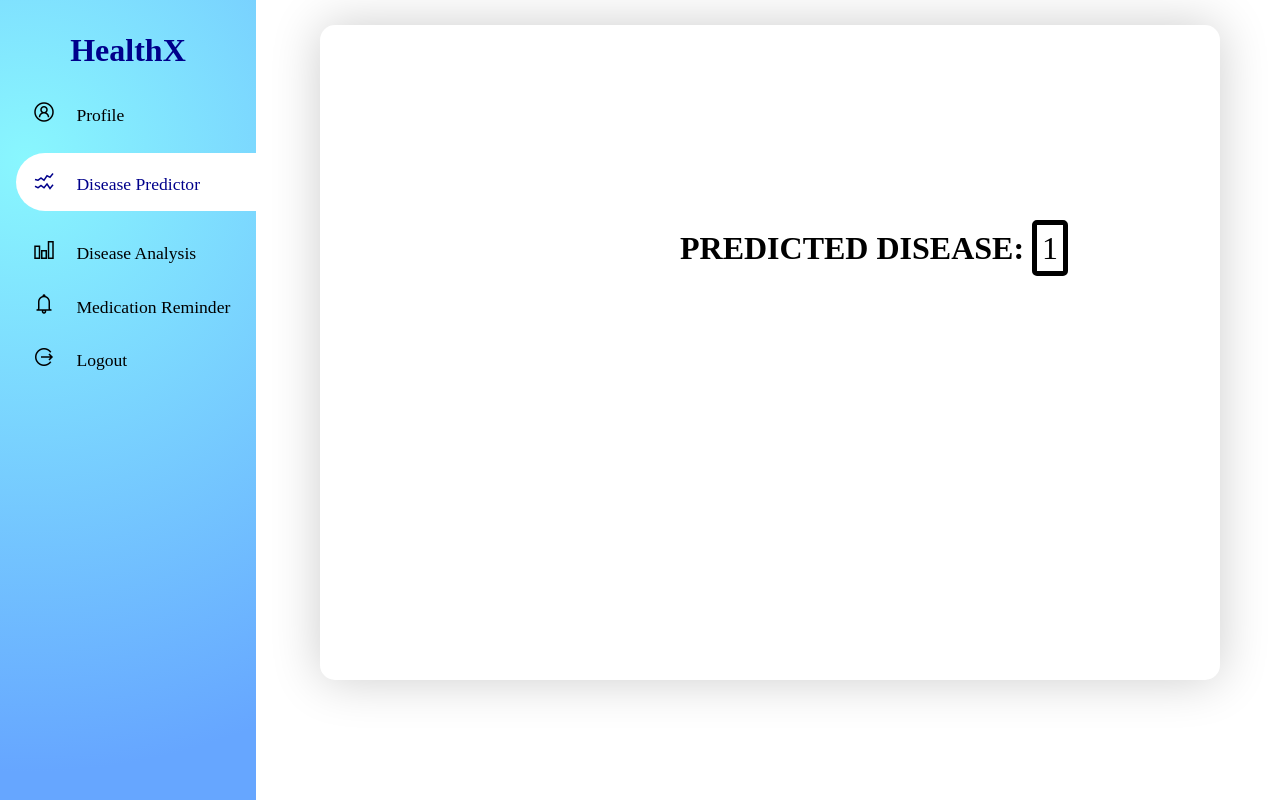
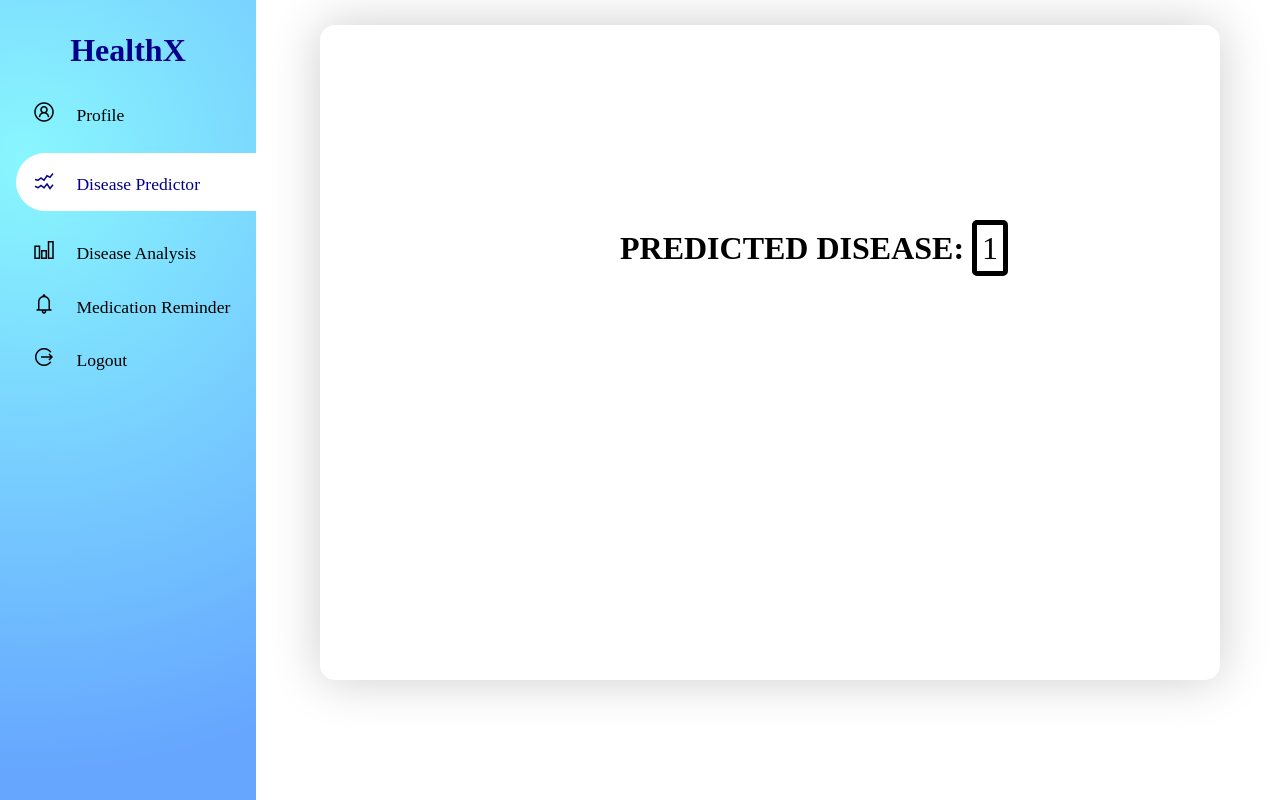
Before and after one commit to suhailskhan9/HealthX, a Flask app: page /pre_ans/1 in a window 1280 px wide. Run offline with Flask 3, Linux system fonts and the light colour scheme.

Commit message:
Update predict_ans.css

```diff
--- a/static/predict_ans.css
+++ b/static/predict_ans.css
@@ -66,7 +66,7 @@ body {
     box-shadow: 0 0 50px 0 rgba(0,0,0,0.2);
     min-height: 655px;
     min-width: 500px;
-    padding-left: 360px;
+    padding-left: 300px;
     border-radius: 15px;
     padding-top: 80px;
     margin-right: 60px;
```
